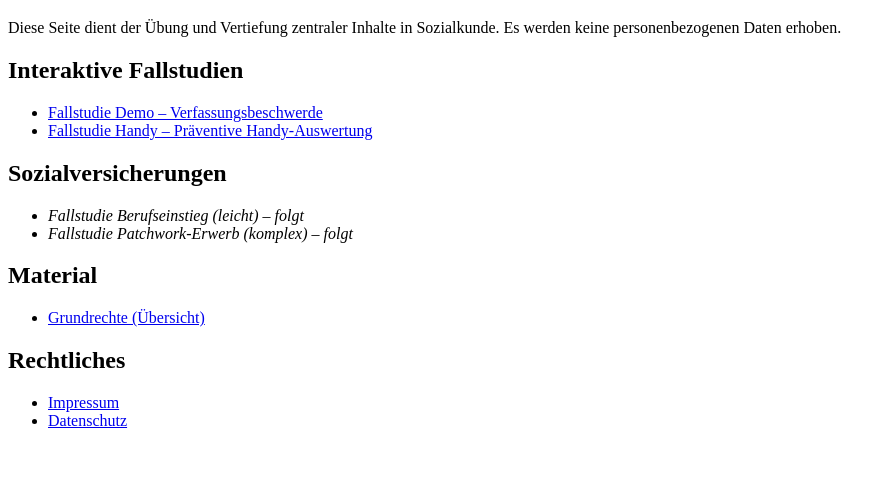
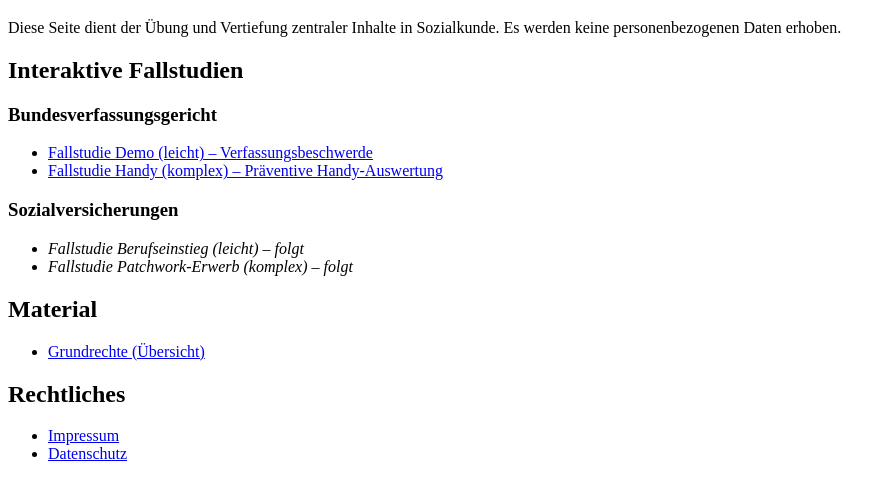
Before and after one commit to HerrEhrhardtCJD/Sozialkunde-Lernen, a plain HTML site: page index.html in a window 1280 px wide. Shown: the part 61-558 px from the top of the page, without its empty margins (0-896 px from the left). Drawn offline with Linux system fonts and the light colour scheme.

Commit message:
index.html

```diff
--- a/index.html
+++ b/index.html
@@ -10,20 +10,23 @@
   <p>Diese Seite dient der Übung und Vertiefung zentraler Inhalte in Sozialkunde.
   Es werden keine personenbezogenen Daten erhoben.</p>
 
-  <h2>Interaktive Fallstudien</h2>
-  <ul>
+ <h2>Interaktive Fallstudien</h2>
+
+<h3>Bundesverfassungsgericht</h3>
+<ul>
   <li>
     <a href="twine/bverfg.html">
-      Fallstudie Demo – Verfassungsbeschwerde
+      Fallstudie Demo (leicht) – Verfassungsbeschwerde
     </a>
   </li>
   <li>
     <a href="twine/handy.html">
-      Fallstudie Handy – Präventive Handy-Auswertung
+      Fallstudie Handy (komplex) – Präventive Handy-Auswertung
     </a>
   </li>
 </ul>
-<h2>Sozialversicherungen</h2>
+
+<h3>Sozialversicherungen</h3>
 <ul>
   <li>
     <em>Fallstudie Berufseinstieg (leicht) – folgt</em>
```
